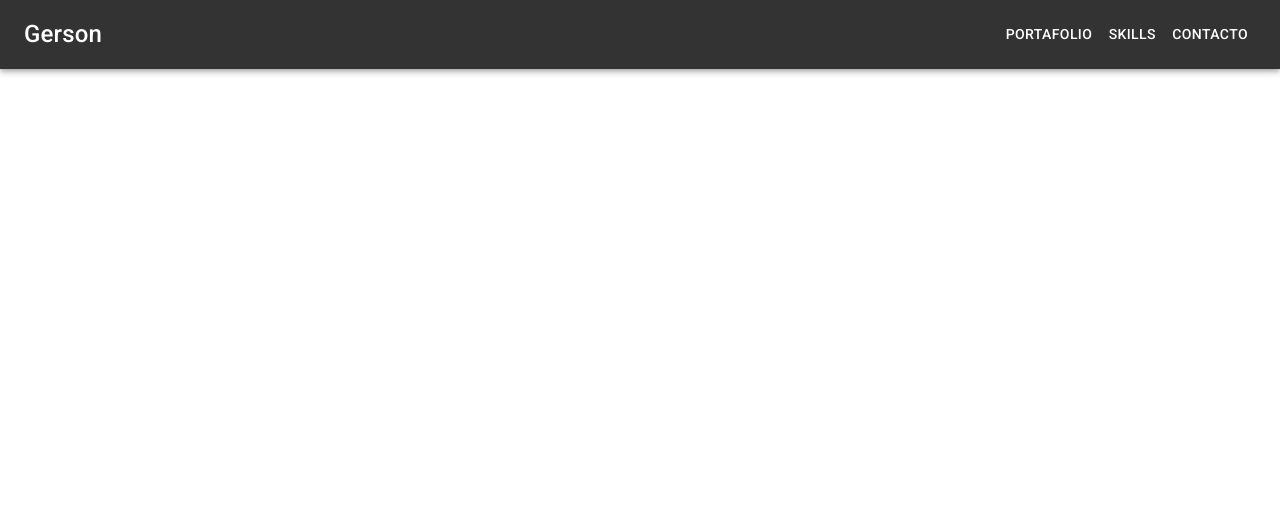
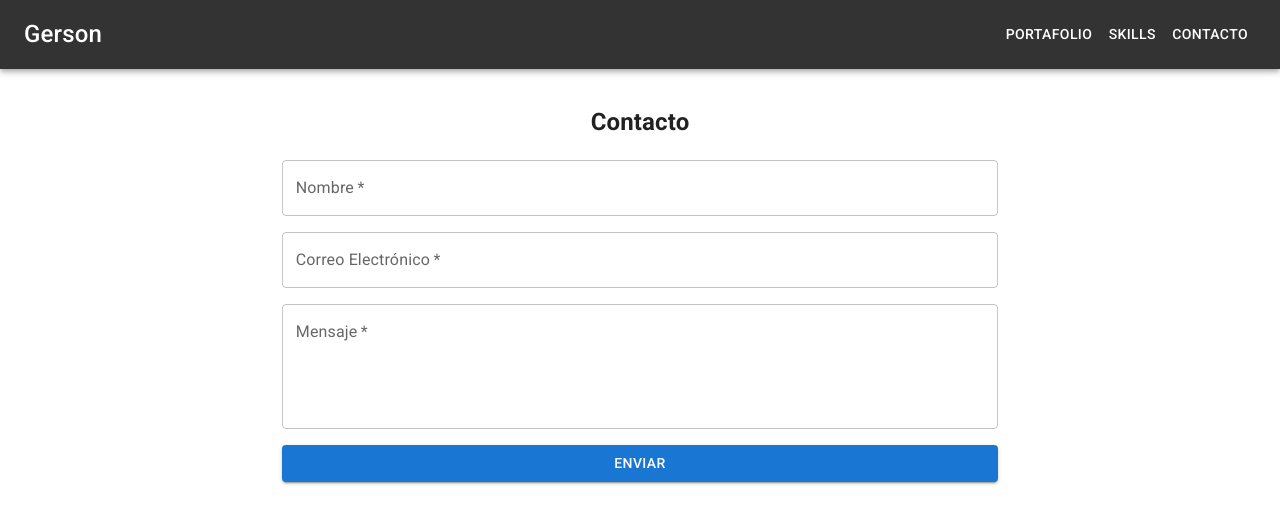
Before and after one commit to GerCenturion/myPortfolio, a React (Vite) app in the folder mi-portafolio/: page /contact in a window 1280 px wide. Shown: the top 524 px of the page. Built offline with nearby package versions, Linux system fonts and the light colour scheme.

Commit message:
Alerta Formulario contacto

```diff
--- a/mi-portafolio/package.json
+++ b/mi-portafolio/package.json
@@ -14,7 +14,7 @@
     "@emotion/styled": "^11.11.0",
     "@fontsource/roboto": "^5.0.8",
     "@mui/icons-material": "^5.14.14",
-    "@mui/material": "^5.14.14",
+    "@mui/material": "^5.14.16",
     "react": "^18.2.0",
     "react-dom": "^18.2.0",
     "react-router-dom": "^6.17.0"
--- a/mi-portafolio/src/componests/Contact/Contact.jsx
+++ b/mi-portafolio/src/componests/Contact/Contact.jsx
@@ -1,10 +1,135 @@
-import React from 'react';
+import React, { useState } from "react";
+import {
+  TextField,
+  Button,
+  Container,
+  Alert,
+  Snackbar,
+  Box,
+} from "@mui/material";
+import { styled, css } from "@mui/system";
+import MarkEmailReadIcon from "@mui/icons-material/MarkEmailRead";
+import Slide from "@mui/material/Slide";
 
-const Contact = () => {
+const FormContainer = styled(Container)(
+  css`
+    display: flex;
+    flex-direction: column;
+    align-items: center;
+    padding: 16px;
+  `
+);
+
+const StyledTextField = styled(TextField)(
+  css`
+    width: 100%;
+    margin-bottom: 16px;
+  `
+);
+
+const StyledButton = styled(Button)(
+  css`
+    width: 100%;
+  `
+);
+
+function Contact() {
+  const [messageSent, setMessageSent] = useState(false);
+  const [formData, setFormData] = useState({
+    name: "",
+    email: "",
+    message: "",
+  });
+
+  const handleChange = (event) => {
+    const { name, value } = event.target;
+    setFormData({
+      ...formData,
+      [name]: value,
+    });
+  };
+
+  const handleSubmit = (event) => {
+    event.preventDefault();
+    // Agrega la lógica para enviar el mensaje aquí.
+    console.log("Datos del formulario:", formData);
+    // Limpia el formulario después de enviar
+    setFormData({
+      name: "",
+      email: "",
+      message: "",
+    });
+    // Muestra el mensaje de éxito
+    setMessageSent(true);
+  };
+
   return (
-    <section id="contact">
-      {/* Formulario de contacto y detalles de contacto */}
-    </section>
+    <>
+      <FormContainer>
+        <h2>Contacto</h2>
+        <form onSubmit={handleSubmit}>
+          <StyledTextField
+            label="Nombre"
+            variant="outlined"
+            name="name"
+            value={formData.name}
+            onChange={handleChange}
+            required
+          />
+          <StyledTextField
+            label="Correo Electrónico"
+            variant="outlined"
+            type="email"
+            name="email"
+            value={formData.email}
+            onChange={handleChange}
+            required
+          />
+          <StyledTextField
+            label="Mensaje"
+            variant="outlined"
+            name="message"
+            multiline
+            rows={4}
+            value={formData.message}
+            onChange={handleChange}
+            required
+          />
+          <StyledButton
+            variant="contained"
+            color="primary"
+            type="submit"
+          >
+            Enviar
+          </StyledButton>
+        </form>
+      </FormContainer>
+
+      <Snackbar
+        open={messageSent}
+        autoHideDuration={3000}
+        onClose={() => setMessageSent(false)}
+        anchorOrigin={{ vertical: "bottom", horizontal: "center" }}
+        TransitionComponent={(props) => (
+          <Slide
+            {...props}
+            direction="down"
+          />
+        )}
+      >
+        <Box>
+          <Alert
+            icon={<MarkEmailReadIcon />}
+            severity="success"
+            onClose={() => {
+              setMessageSent(false);
+            }}
+          >
+            Message Sent
+          </Alert>
+        </Box>
+      </Snackbar>
+    </>
   );
 }
 
--- a/mi-portafolio/src/componests/Navbar/Navbar.jsx
+++ b/mi-portafolio/src/componests/Navbar/Navbar.jsx
@@ -12,7 +12,7 @@ import {
   Drawer,
   IconButton,
 } from "@mui/material";
-import { Link as RouterLink } from "react-router-dom";
+import { Link as RouterLink, NavLink } from "react-router-dom";
 import WorkIcon from "@mui/icons-material/Work";
 import CodeIcon from "@mui/icons-material/Code";
 import DraftsIcon from "@mui/icons-material/Drafts";
@@ -49,17 +49,17 @@ const LinkStyled = styled(Link)({
 const navLinks = [
   {
     title: "Portafolio",
-    path: "#portfolio",
+    path: "/portfolio",
     icon: <WorkIcon />,
   },
   {
     title: "Skills",
-    path: "#skills",
+    path: "/skills",
     icon: <CodeIcon />,
   },
   {
     title: "Contacto",
-    path: "#contact",
+    path: "/contact",
     icon: <DraftsIcon />,
   },
 ];
@@ -88,8 +88,8 @@ function Navbar() {
                 <Button
                   color="inherit"
                   key={item.title}
-                  component="a"
-                  href={item.path}
+                  component={NavLink}
+                  to={item.path}
                 >
                   {item.title}
                 </Button>
@@ -100,7 +100,7 @@ function Navbar() {
             color="inherit"
             size="large"
             onClick={() => setOpen(true)}
-            sx={{ display: { xs: "block", sm: "none" } }}
+            sx={{ display: { xs: "flex", sm: "none" } }}
           >
             <MenuIcon />
           </IconButton>
--- a/mi-portafolio/src/componests/Skills/Skill.jsx
+++ b/mi-portafolio/src/componests/Skills/Skill.jsx
@@ -1,11 +1,111 @@
-import React from 'react';
+import React from "react";
+import {
+  Typography,
+  Link,
+  Container,
+  Box,
+  List,
+  ListItem,
+  ListItemText,
+} from "@mui/material";
 
 const Skills = () => {
   return (
-    <section id="skills">
-      {/* Tus habilidades y tecnologías */}
-    </section>
+    <Container>
+      <Typography
+        variant="h4"
+        gutterBottom
+      >
+        Habilidades
+      </Typography>
+      <Box>
+        <Typography variant="h5">Lenguajes de Programación</Typography>
+        <List>
+          <ListItem>
+            <ListItemText
+              primary="JavaScript"
+              secondary={
+                <Link href="https://developer.mozilla.org/en-US/docs/Web/JavaScript">
+                  Documentación
+                </Link>
+              }
+            />
+          </ListItem>
+          <ListItem>
+            <ListItemText
+              primary="CSS"
+              secondary="Estilos en la web"
+            />
+          </ListItem>
+          <ListItem>
+            <ListItemText
+              primary="HTML"
+              secondary="Lenguaje de marcas"
+            />
+          </ListItem>
+          <ListItem>
+            <ListItemText
+              primary="Java"
+              secondary="Lenguaje de programación multipropósito"
+            />
+          </ListItem>
+          <ListItem>
+            <ListItemText
+              primary="Python"
+              secondary="Lenguaje versátil"
+            />
+          </ListItem>
+          <ListItem>
+            <ListItemText
+              primary="Kotlin"
+              secondary="Lenguaje de programación para Android"
+            />
+          </ListItem>
+        </List>
+      </Box>
+      <Box>
+        <Typography variant="h5">Frameworks y Bibliotecas</Typography>
+        <List>
+          <ListItem>
+            <ListItemText
+              primary="React"
+              secondary="Biblioteca de JavaScript"
+            />
+          </ListItem>
+          <ListItem>
+            <ListItemText
+              primary="Node.js"
+              secondary="Entorno de ejecución"
+            />
+          </ListItem>
+          <ListItem>
+            <ListItemText
+              primary="PostgreSQL"
+              secondary="Sistema de gestión de bases de datos"
+            />
+          </ListItem>
+          <ListItem>
+            <ListItemText
+              primary="Express"
+              secondary="Marco de aplicación web"
+            />
+          </ListItem>
+          <ListItem>
+            <ListItemText
+              primary="Redux"
+              secondary="Gestión de estado en React"
+            />
+          </ListItem>
+          <ListItem>
+            <ListItemText
+              primary="mySQL"
+              secondary="Sistema de gestión de bases de datos"
+            />
+          </ListItem>
+        </List>
+      </Box>
+    </Container>
   );
-}
+};
 
 export default Skills;
```
Also changed, not shown: 1 other file (tests, documents, lock files or other folders).
